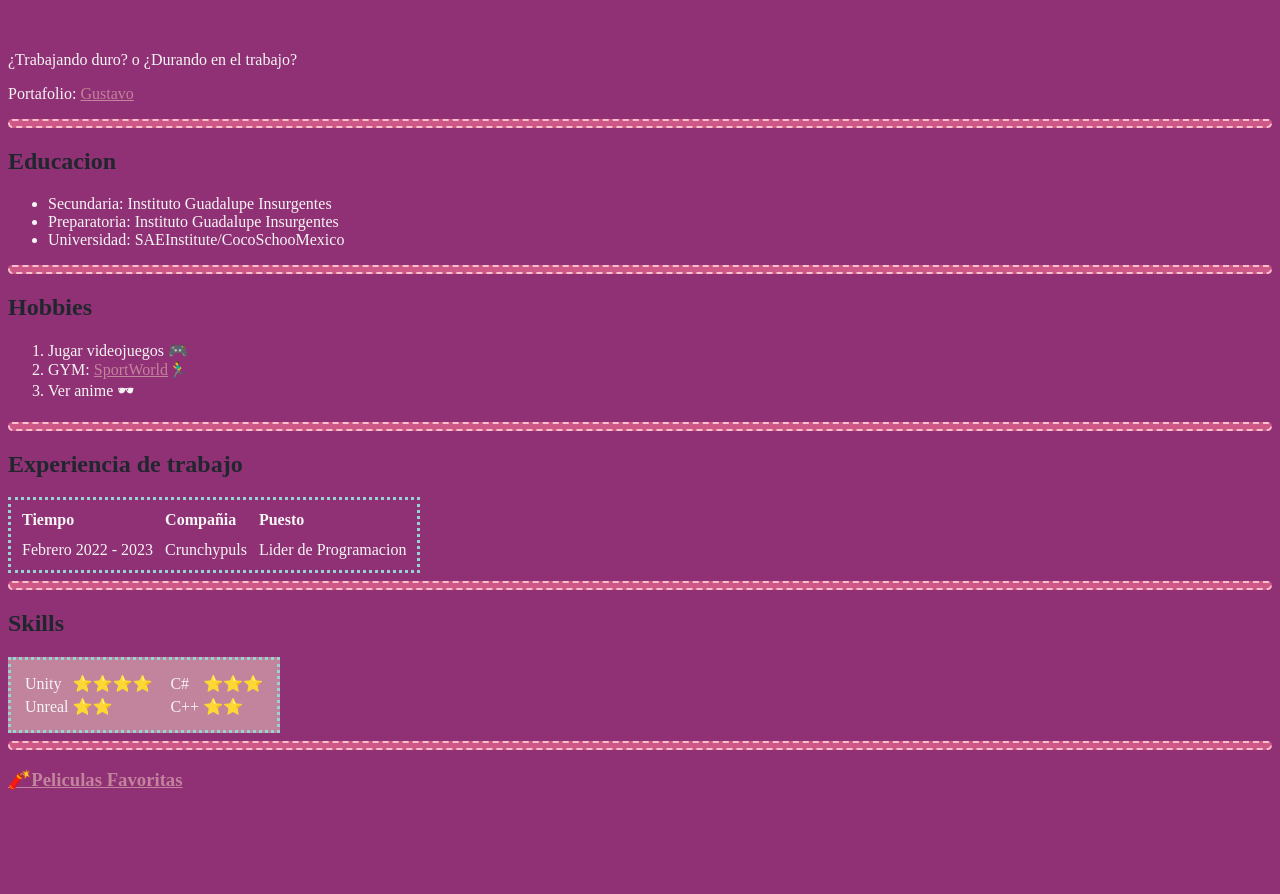
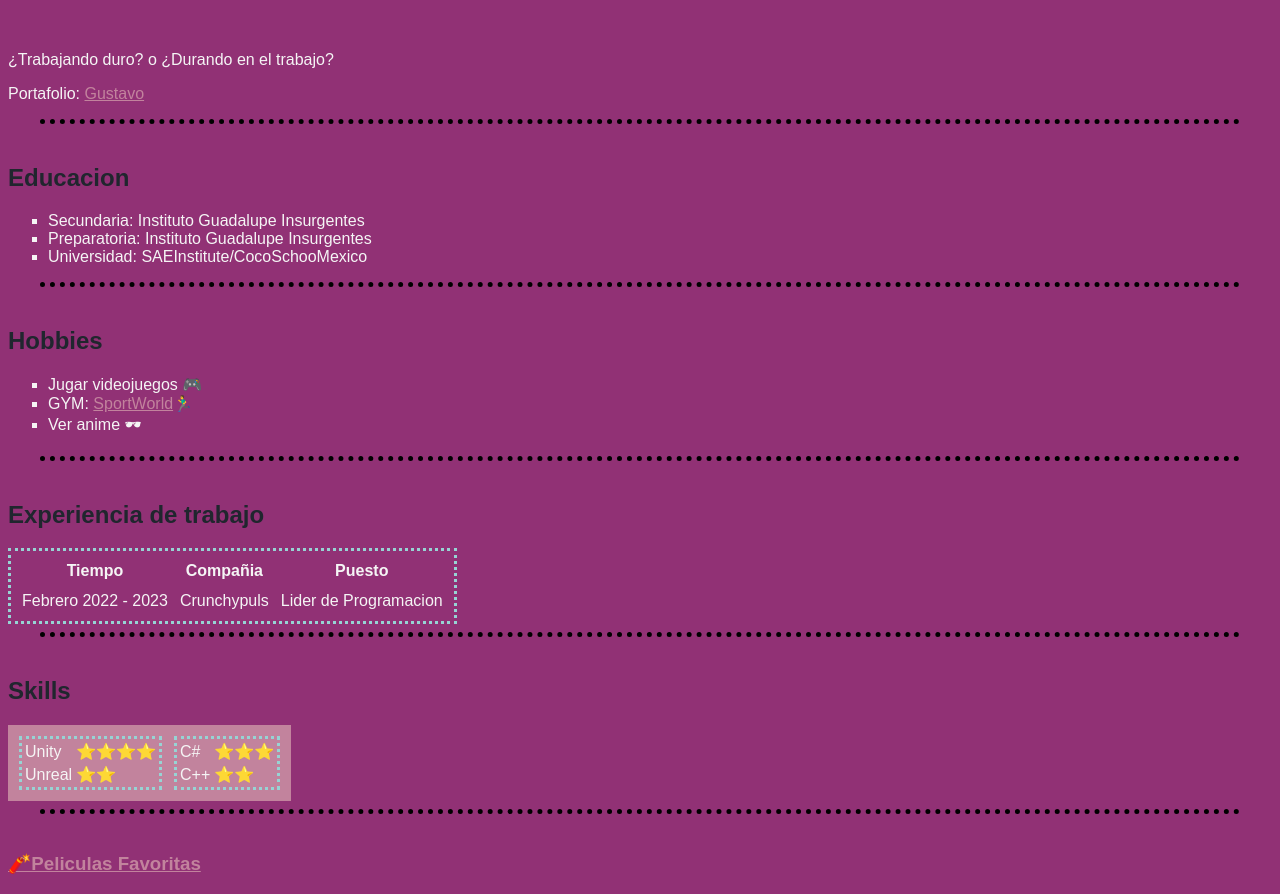
Before and after one commit to LAPURACHULETA/Clase_01, a plain HTML site: page index.html in a window 1280 px wide. Shown: the part 517-1411 px from the top of the page. Before the commit the page ends 1327 px from the top, so only its background shows below. Drawn offline with Linux system fonts and the light colour scheme.

Commit message:
tarea02 resulta

```diff
--- a/css/styles.css
+++ b/css/styles.css
@@ -1,13 +1,15 @@
 /********************** Tag Selector *************************/
 body{
     background-color: #913175;
+    font-family: Arial, Helvetica, sans-serif;
 }
 hr{
     height: 5px;
-    background-color: #20262E;
-    border-style: dotted;
-    border-radius: 5px;
-    width: thick;
+    border-width: 5px;
+    border-style: dotted none none none;
+    height: 20px;
+    width: 95%;
+
 
     /********* intento de interlineado con puntos ***************/
 
@@ -33,6 +35,7 @@ p{
 }
 li{
     color: whitesmoke;
+    list-style: square; /*se la aplica a cualquier tipo de lista*/
 }
 td{
     color: whitesmoke;
@@ -43,17 +46,19 @@ th{
 a{
     color: #c2839d;;
 }
-
+ul{
+    list-style: square; /*solo en especifico que tenga ul*/
+}
 /******************* Class selection *********************/
 
-.chido{
+/*.chido{
     background-color: #CD5888;
 }
 .what{
     border-style: dashed;
     border-width: 2px;
     border-color: pink;
-}
+}*/
 .tableExperienciaTrabajo{
     border-style: dotted;
     border-color: #96D4D4;
@@ -64,7 +69,11 @@ a{
     border-color: #96D4D4;
     background-color: #c2839d;
 }
+.Skills2{
 
+    background-color: #c2839d;
+
+}
 /******************** ID Slectionn **********************/
 /*#boss{
 
--- a/index.html
+++ b/index.html
@@ -25,7 +25,7 @@
             Gustavo</a></p>
 
 
-        <hr class="chido what" > <!--Dibuja una linea de espacion en la pagina-->
+        <hr  > <!--Dibuja una linea de espacion en la pagina-->
 
         <h2>Educacion</h2>
         <!--HACER UNA LISTA-->
@@ -34,7 +34,7 @@
             <li>Preparatoria: Instituto Guadalupe Insurgentes</li>
             <li>Universidad: SAEInstitute/CocoSchooMexico</li>
         </ul>
-        <hr class="chido what">
+        <hr >
         <h2>Hobbies</h2>
         <!--Lista numerada-->
         <ol>
@@ -43,14 +43,14 @@
             <li>Ver anime 🕶</li>
         </ol>
 
-        <hr class="chido what">
+        <hr >
         <h2>Experiencia de trabajo</h2>
         <table cellspacing="10" class="tableExperienciaTrabajo" > <!--tabla/cellspacing espacio entre filas-->
             <thead>
                 <tr> <!--fila-->
-                    <td><strong>Tiempo</strong></td><!--celdas-->
-                    <td><strong>Compañia</strong></td>
-                    <td><strong>Puesto</strong></td>
+                    <td style="text-align:center;"><strong>Tiempo</strong></td><!--celdas-->
+                    <td style="text-align:center;"><strong>Compañia</strong></td>
+                    <td style="text-align:center;"><strong>Puesto</strong></td>
                 </tr>
             </thead>
             <tbody>
@@ -62,12 +62,12 @@
             </tbody>
         </table>
 
-        <hr class="chido what">
+        <hr >
         <h2>Skills</h2>
-        <table cellspacing="10" class="Skills">
+        <table cellspacing="10" class="Skills2" >
            <tr>
             <td>
-                <table>
+                <table class="Skills">
                     <tr>
                         <td>Unity</td>
                         <td>⭐⭐⭐⭐</td>
@@ -76,10 +76,10 @@
                         <td>Unreal</td>
                         <td>⭐⭐</td>
                     </tr>
-                </table>
+                </table >
             </td>
             <td>
-                <table>
+                <table class="Skills">
                     <tr>
                         <td>C#</td>
                         <td>⭐⭐⭐</td>
```
